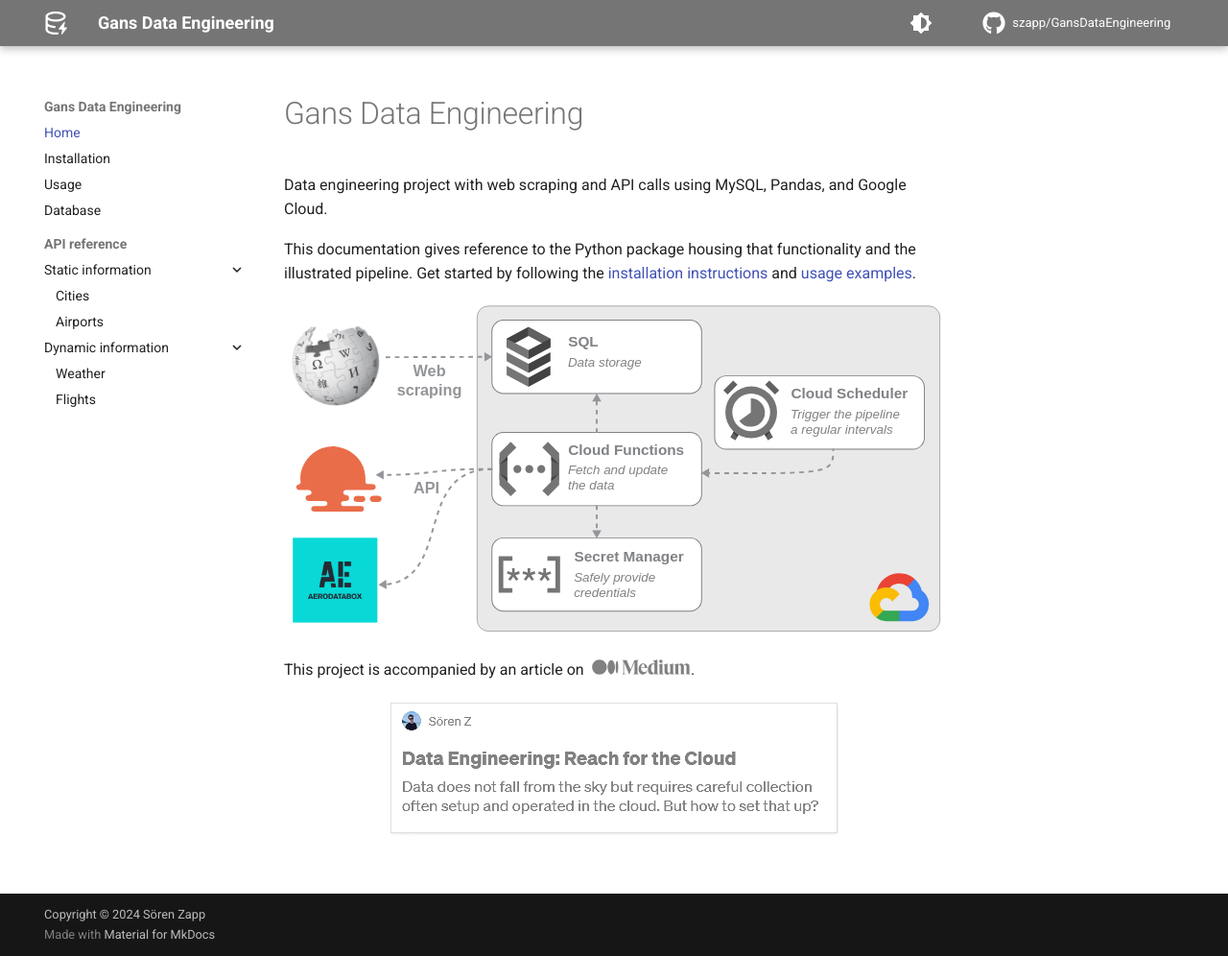
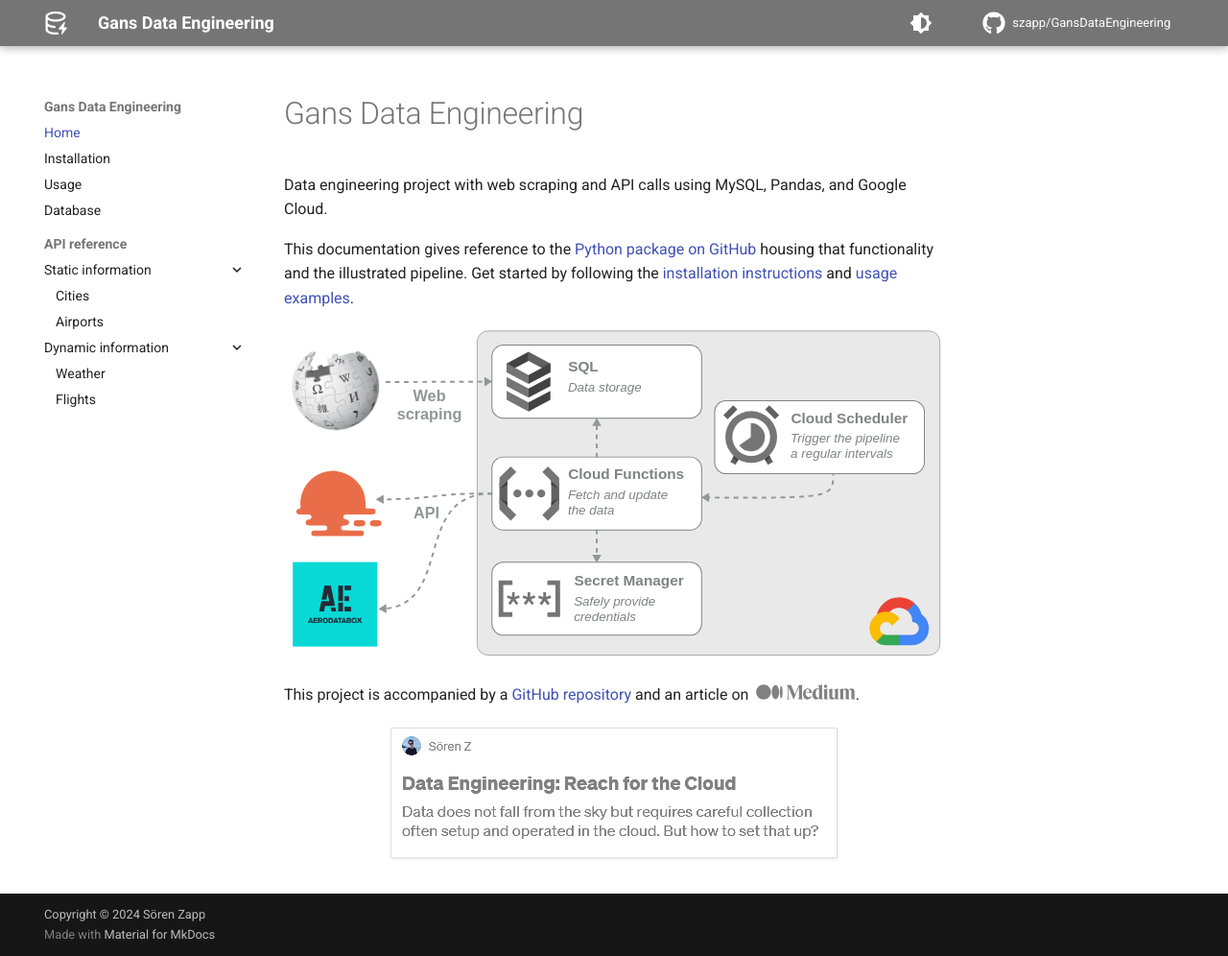
Before and after one commit to szapp/GansDataEngineering, an MkDocs documentation site: the page built from docs/docs/index.md, in a window 1280 px wide and 996 px high. Shown: the whole window at 96% size. Built offline with MkDocs 1.6.1 and Material for MkDocs 9.7.7, drawn with Linux system fonts in a browser that asks for light colours; comment, search, counter and statistics services are not loaded.

Commit message:
Update links in documentation

```diff
--- a/docs/docs/index.md
+++ b/docs/docs/index.md
@@ -2,12 +2,12 @@
 
 Data engineering project with web scraping and API calls using MySQL, Pandas, and Google Cloud.
 
-This documentation gives reference to the Python package housing that functionality and the illustrated pipeline.
+This documentation gives reference to the [Python package on GitHub](https://github.com/szapp/GansDataEngineering) housing that functionality and the illustrated pipeline.
 Get started by following the [installation instructions](install.md) and [usage examples](usage.md).
 
 ![Pipeline](img/pipeline.svg)
 
-This project is accompanied by an article on &nbsp;[![Medium.com](img/medium.svg)](https://medium.com/p/e9d8618641ab).
+This project is accompanied by a [GitHub repository](https://github.com/szapp/GansDataEngineering) and an article on &nbsp;[![Medium.com](img/medium.svg)](https://medium.com/p/e9d8618641ab).
 
 <div align="center">
     <a href="https://medium.com/p/e9d8618641ab">
```
Also changed, not shown: docs/docs/img/github.png (added).
